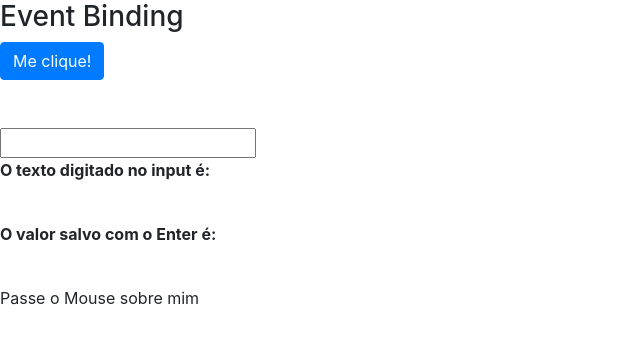
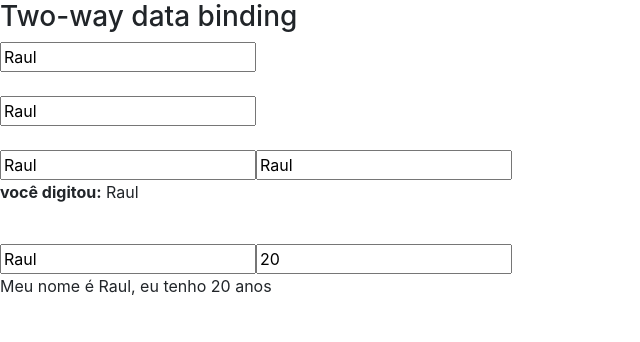
Before and after one commit to raulfranck/angular-studies, an Angular app in the folder data-binding/: page / in a window 1280 px wide. Shown: the top 342 px of the page, without its empty margins (0-640 px from the left). Built offline with nearby package versions, Linux system fonts and the light colour scheme.

Commit message:
two-way data binding

```diff
--- a/data-binding/src/app/app.module.ts
+++ b/data-binding/src/app/app.module.ts
@@ -1,8 +1,10 @@
 import { BrowserModule } from '@angular/platform-browser';
 import { NgModule } from '@angular/core';
+import {FormsModule} from '@angular/forms';
 
 import { AppComponent } from './app.component';
 import { DataBindingComponent } from './data-binding/data-binding.component';
+import {MeuFormModule} from './meu-form/meu-form.module';
 
 @NgModule({
   declarations: [
@@ -10,7 +12,9 @@
     DataBindingComponent
   ],
   imports: [
-    BrowserModule
+    BrowserModule,
+    FormsModule,
+    MeuFormModule
   ],
   providers: [],
   bootstrap: [AppComponent]
--- a/data-binding/src/app/data-binding/data-binding.component.html
+++ b/data-binding/src/app/data-binding/data-binding.component.html
@@ -76,7 +76,7 @@
   </article>
 </section> -->
 
-<article>
+<!-- <article>
   <h3>Event Binding</h3>
 
   <div>
@@ -107,4 +107,6 @@
   >
   Passe o Mouse sobre mim
 </span>
-</article>
+</article> -->
+
+<app-meu-form></app-meu-form>
--- a/data-binding/src/app/data-binding/data-binding.component.ts
+++ b/data-binding/src/app/data-binding/data-binding.component.ts
@@ -1,5 +1,4 @@
 import { Component, OnInit } from '@angular/core';
-import { Key } from 'readline';
 
 @Component({
   selector: 'app-data-binding',
@@ -16,7 +15,6 @@
   valorSalvo = '';
 
   isMouseOver: boolean = false;
-
 
   getValor() {
     return 1;
--- /dev/null
+++ b/data-binding/src/app/meu-form/meu-form.component.html
@@ -0,0 +1,39 @@
+<article>
+  <h3>Two-way data binding</h3>
+  <div>
+    <input type="text"
+      [value]="nome"
+      (input)="nome = $event.target.value"
+    />
+
+    <br>
+    <br>
+
+    <input type="text"
+      [ngModel]="nome"
+      (ngModelChange)="nome = $event"
+    />
+
+    <br>
+    <br>
+
+    <!-- Two Way data binding (junta as duas propriedades de binding) -->
+    <input type="text"
+      [(ngModel)]="nome"
+    />
+    <!-- Ou... -->
+    <input type="text"
+      bindon-ngModel="nome"
+    />
+
+    <p><strong>você digitou:</strong> {{ nome }}</p>
+    <br>
+
+    <div>
+      <input type="text" [(ngModel)]="pessoa.nome">
+      <input type="text" [(ngModel)]="pessoa.idade">
+
+      <p>Meu nome é {{pessoa.nome}}, eu tenho {{pessoa.idade}} anos</p>
+    </div>
+  </div>
+</article>
--- /dev/null
+++ b/data-binding/src/app/meu-form/meu-form.component.ts
@@ -0,0 +1,22 @@
+import { Component, OnInit } from '@angular/core';
+
+@Component({
+  selector: 'app-meu-form',
+  templateUrl: './meu-form.component.html',
+  styleUrls: ['./meu-form.component.css']
+})
+export class MeuFormComponent implements OnInit {
+
+  nome: string = 'Raul';
+
+  pessoa: any = {
+    nome: 'Raul',
+    idade: 20
+  }
+
+  constructor() { }
+
+  ngOnInit() {
+  }
+
+}
```
Also changed, not shown: data-binding/src/app/meu-form/meu-form.module.ts (added, +18 -0 lines), data-binding/src/app/meu-form/meu-form.component.css (added), 2 other files (tests, documents, lock files or other folders).
